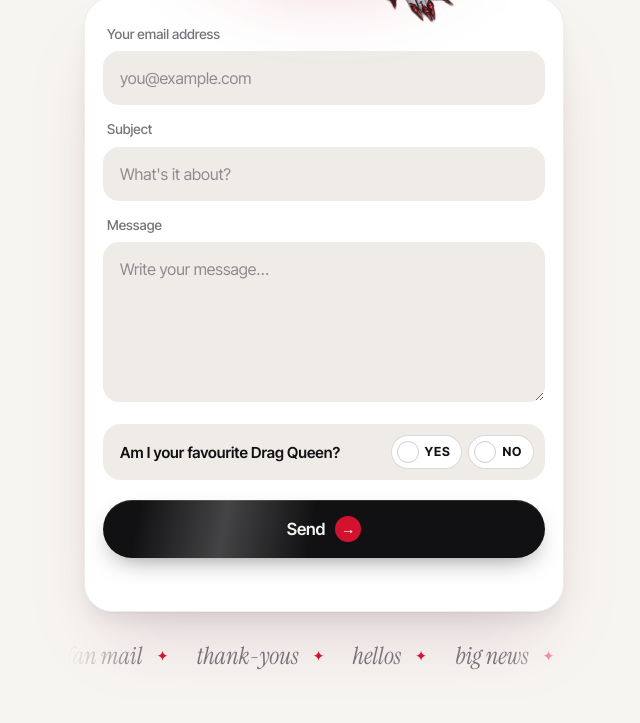
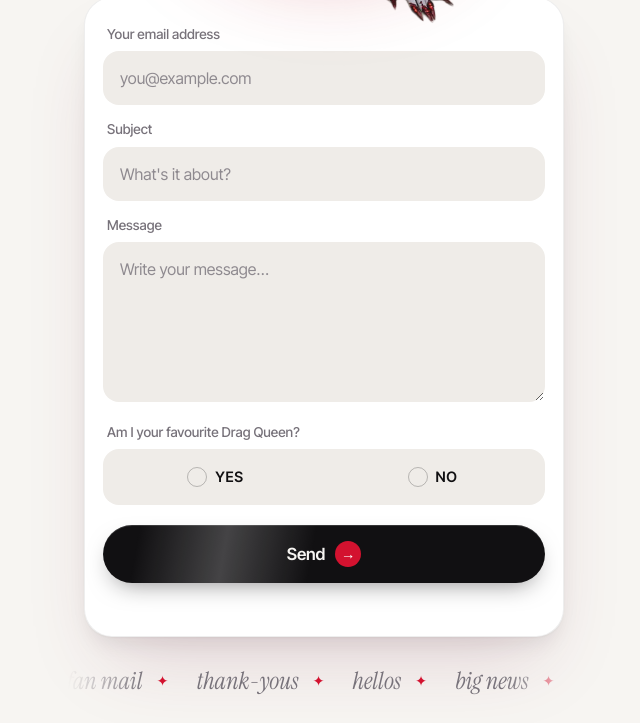
Before and after one commit to matjazkrmelj/chloe-clarke-mail, a plain HTML site: page index.html in a window 1280 px wide. Shown: the part 531-1254 px from the top of the page, without its empty margins (316-956 px from the left). Before the commit the page ends 1229 px from the top, so only its background shows below. Drawn offline with Linux system fonts and the light colour scheme.

Commit message:
Style drag queen question like a field with framed YES/NO options
Co-Authored-By: Claude Opus 5.5 (1M context) <noreply@anthropic.com>
Claude-Session: https://claude.ai/code/session_01Qan2xkMenKQjy1NEvyigUf

```diff
--- a/index.html
+++ b/index.html
@@ -129,31 +129,28 @@
   #status.err { color: var(--err); }
 
   /* ---------- favourite queen check ---------- */
+  .label-like { margin: 0 0 7px 4px; font-size: .85rem; font-weight: 500; color: var(--muted); }
   .fav {
-    margin-top: 16px; display: flex; align-items: center; justify-content: space-between; gap: 10px;
-    padding: 10px 10px 10px 16px; border-radius: 18px; background: var(--soft); border: 1px solid transparent;
+    display: flex; gap: 6px; padding: 6px; border-radius: 16px; background: var(--soft); border: 1px solid transparent;
   }
-  .fav-q { margin: 0; font-weight: 600; font-size: .95rem; line-height: 1.25; }
-  .fav-opts { flex: none; display: flex; gap: 6px; }
   .fav-input { position: absolute; opacity: 0; width: 1px; height: 1px; pointer-events: none; }
   .fav-btn {
-    display: inline-flex; align-items: center; gap: 6px; margin: 0; cursor: pointer; user-select: none;
-    min-height: 34px; padding: 0 11px 0 5px; border-radius: 999px; background: var(--card); color: var(--ink);
-    border: 1.5px solid color-mix(in srgb, var(--ink) 15%, transparent);
-    font: 700 .78rem/1 "Inter Tight", sans-serif; letter-spacing: .06em;
-    transition: background .2s ease, color .2s ease, border-color .2s ease, transform .15s ease;
+    flex: 1; display: inline-flex; align-items: center; justify-content: center; gap: 8px; margin: 0; cursor: pointer; user-select: none;
+    min-height: 42px; border-radius: 11px; background: transparent; color: var(--ink);
+    font: 600 .9rem/1 "Inter Tight", sans-serif; letter-spacing: .04em;
+    transition: background .2s ease, color .2s ease, box-shadow .2s ease, transform .15s ease;
   }
   .fav-btn .tick {
-    width: 22px; height: 22px; border-radius: 50%; display: grid; place-items: center; font-size: .72rem;
-    border: 1.5px solid color-mix(in srgb, var(--ink) 20%, transparent); color: transparent;
+    width: 20px; height: 20px; border-radius: 50%; display: grid; place-items: center; font-size: .66rem;
+    border: 1.5px solid color-mix(in srgb, var(--ink) 25%, transparent); color: transparent;
     transition: background .2s ease, color .2s ease, border-color .2s ease, transform .3s cubic-bezier(.2,1.6,.4,1);
   }
-  .fav-input:checked + .fav-btn.yes { background: linear-gradient(100deg, #ff5a7a, #b91925); color: #fff; border-color: transparent; }
+  .fav-input:checked + .fav-btn.yes { background: linear-gradient(100deg, #ff5a7a, #b91925); color: #fff; box-shadow: 0 6px 14px -6px rgba(185,25,37,.6); }
   .fav-input:checked + .fav-btn.yes .tick { background: #fff; color: #b91925; border-color: #fff; transform: scale(1.08) rotate(-8deg); }
-  .fav-input:checked + .fav-btn.no { background: var(--ink); color: var(--bg); border-color: transparent; }
-  .fav-input:checked + .fav-btn.no .tick { background: var(--bg); color: var(--ink); border-color: var(--bg); }
+  .fav-input:checked + .fav-btn.no { background: var(--card); box-shadow: 0 1px 2px rgba(17,16,18,.08), 0 4px 10px -4px rgba(17,16,18,.15); }
+  .fav-input:checked + .fav-btn.no .tick { background: var(--ink); color: var(--card); border-color: var(--ink); }
   .fav-input:focus-visible + .fav-btn { outline: 2px solid var(--red); outline-offset: 2px; }
-  .fav-btn:active { transform: scale(.95); }
+  .fav-btn:active { transform: scale(.97); }
 
   /* show errors only after a send attempt */
   form.tried input:invalid:not(.fav-input), form.tried textarea:invalid { border-color: var(--err); }
@@ -204,9 +201,9 @@
       <textarea id="message" name="message" required placeholder="Write your message…"></textarea>
     </div>
 
-    <div class="fav" role="radiogroup" aria-labelledby="fav-q">
-      <p class="fav-q" id="fav-q">Am I your favourite Drag Queen?</p>
-      <div class="fav-opts">
+    <div class="field">
+      <p class="label-like" id="fav-q">Am I your favourite Drag Queen?</p>
+      <div class="fav" role="radiogroup" aria-labelledby="fav-q">
         <input class="fav-input" id="fav-yes" name="favourite_drag_queen" type="radio" value="YES" required>
         <label class="fav-btn yes" for="fav-yes"><span class="tick" aria-hidden="true">✓</span>YES</label>
         <input class="fav-input" id="fav-no" name="favourite_drag_queen" type="radio" value="NO">
```
